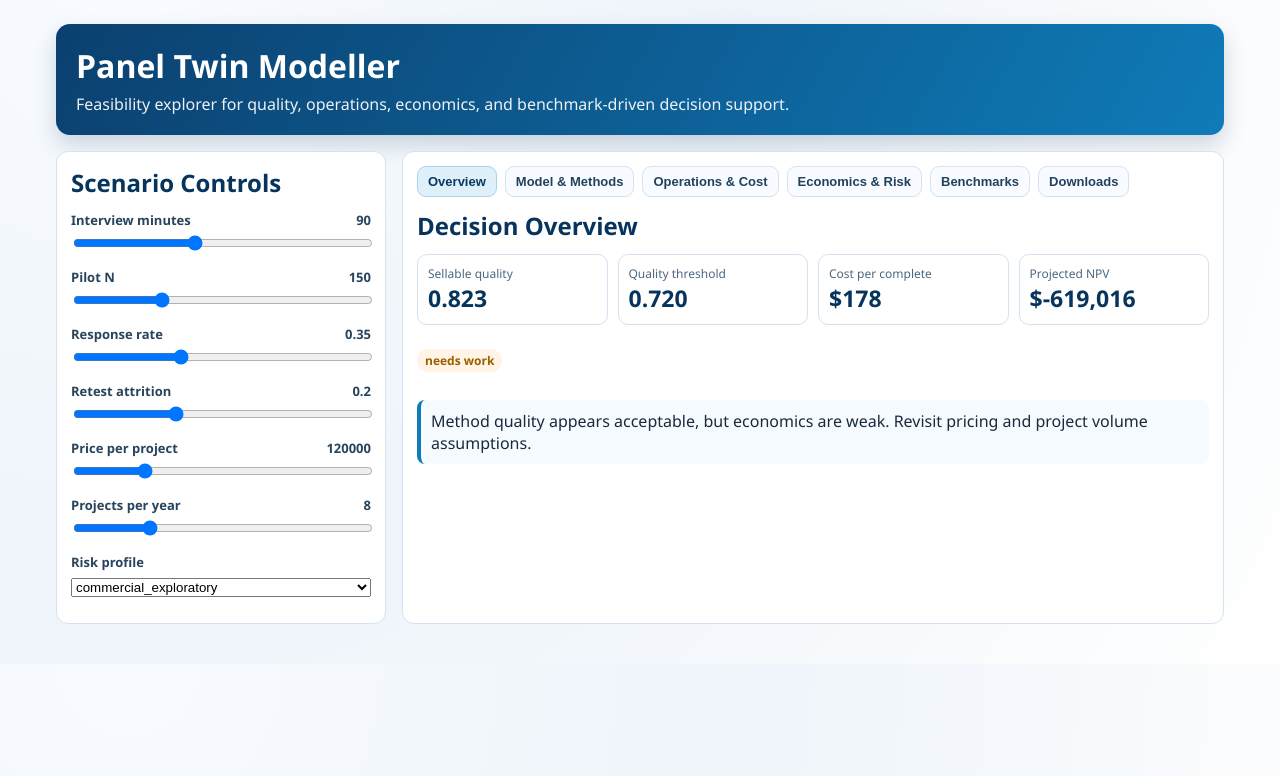
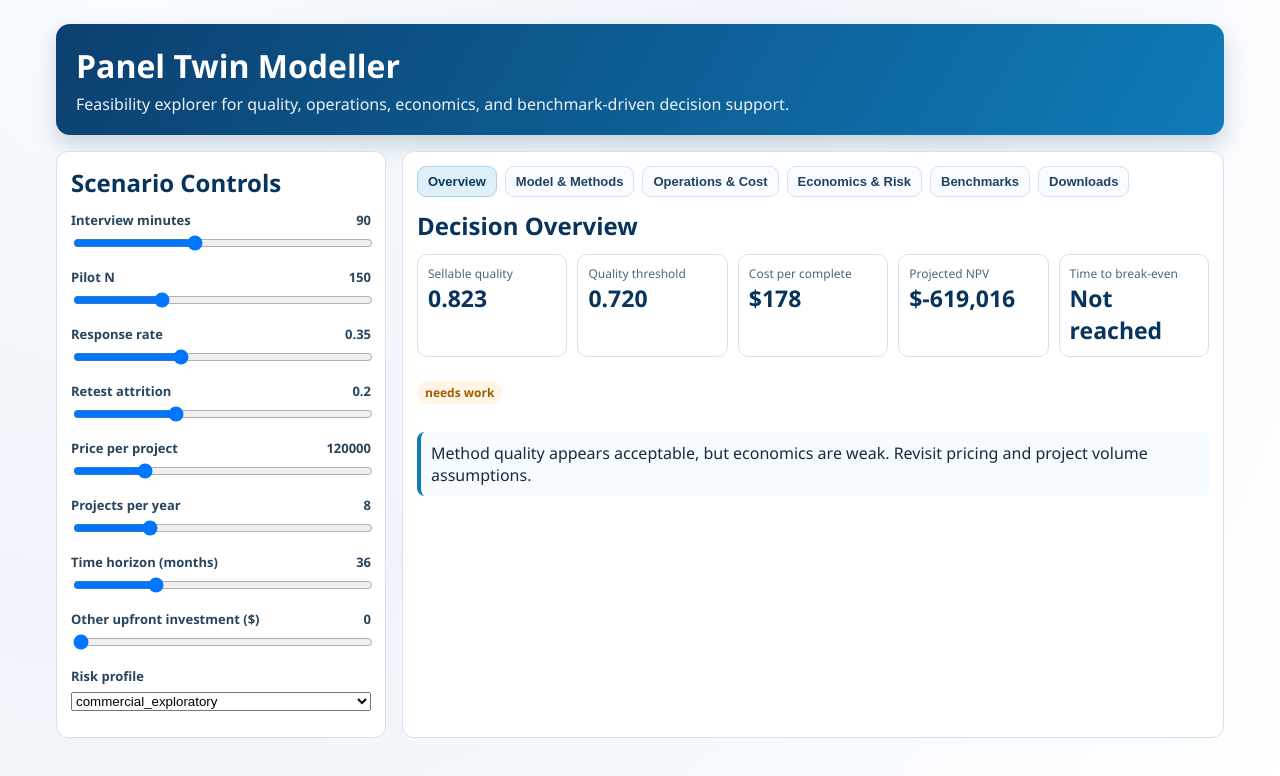
Before and after one commit to arrudafranco/panel-twin-modeller, a React (Vite) app in the folder docs-app/: page / in a window 1280 px wide. Shown: the top 776 px of the page. Built offline with nearby package versions, Linux system fonts and the light colour scheme.

Commit message:
Add break-even horizon and upfront investment controls to Pages app

```diff
--- a/docs-app/src/App.css
+++ b/docs-app/src/App.css
@@ -87,7 +87,7 @@
 
 .kpis {
   display: grid;
-  grid-template-columns: repeat(4, minmax(0, 1fr));
+  grid-template-columns: repeat(5, minmax(0, 1fr));
   gap: 10px;
   margin: 12px 0;
 }
--- a/docs-app/src/App.tsx
+++ b/docs-app/src/App.tsx
@@ -10,6 +10,8 @@ type Scenario = {
   attrition: number
   price: number
   projectsPerYear: number
+  horizonMonths: number
+  otherInitialInvestment: number
   risk: 'commercial' | 'federal'
 }
 
@@ -20,6 +22,8 @@ const INITIAL: Scenario = {
   attrition: 0.2,
   price: 120_000,
   projectsPerYear: 8,
+  horizonMonths: 36,
+  otherInitialInvestment: 0,
   risk: 'commercial',
 }
 
@@ -48,7 +52,18 @@ function App() {
   const cost = 72 + cfg.minutes * 0.58 + (1 / Math.max(cfg.responseRate, 0.05)) * 16 + cfg.attrition * 40
   const winProb = clamp(0.12 + (quality - threshold) * 1.9, 0.02, 0.96)
   const annual = (cfg.price - cost * 1000) * cfg.projectsPerYear * winProb
-  const npv = annual * 2.8 - 210_000
+  const monthlyContribution = annual / 12
+  const cac = 210_000
+  const totalUpfrontInvestment = cac + cfg.otherInitialInvestment
+  const npv = annual * 2.8 - totalUpfrontInvestment
+  const breakEvenMonths =
+    monthlyContribution > 0 ? Math.ceil(totalUpfrontInvestment / monthlyContribution) : null
+  const breakEvenWithinHorizon =
+    breakEvenMonths !== null && breakEvenMonths <= cfg.horizonMonths
+  const breakEvenLabel =
+    breakEvenMonths === null
+      ? `Not reached in ${cfg.horizonMonths} months`
+      : `${breakEvenMonths} months (${(breakEvenMonths / 12).toFixed(1)} years)`
   const favorable = quality >= threshold && npv > 0
 
   const plainLanguage = favorable
@@ -65,7 +80,7 @@ function App() {
     ['optimistic', threshold - 0.03],
   ].map(([name, t]) => {
     const wp = clamp(0.12 + (quality - (t as number)) * 1.9, 0.02, 0.96)
-    const n = ((cfg.price - cost * 1000) * cfg.projectsPerYear * wp) * 2.8 - 210_000
+    const n = ((cfg.price - cost * 1000) * cfg.projectsPerYear * wp) * 2.8 - totalUpfrontInvestment
     const low = n - Math.abs(n) * 0.15
     const high = n + Math.abs(n) * 0.15
     return `${(name as string).padEnd(12)} threshold=${(t as number).toFixed(3)} win=${wp.toFixed(3)} npv=${money(n)} band=[${money(low)}, ${money(high)}]`
@@ -126,6 +141,22 @@ function App() {
             step={1}
             onChange={(v) => update('projectsPerYear', v)}
           />
+          <Range
+            label="Time horizon (months)"
+            value={cfg.horizonMonths}
+            min={6}
+            max={120}
+            step={3}
+            onChange={(v) => update('horizonMonths', v)}
+          />
+          <Range
+            label="Other upfront investment ($)"
+            value={cfg.otherInitialInvestment}
+            min={0}
+            max={1_000_000}
+            step={5000}
+            onChange={(v) => update('otherInitialInvestment', v)}
+          />
           <label className="field">
             <span>Risk profile</span>
             <select value={cfg.risk} onChange={(e) => update('risk', e.target.value as Scenario['risk'])}>
@@ -159,6 +190,7 @@ function App() {
                 <Kpi label="Quality threshold" value={threshold.toFixed(3)} />
                 <Kpi label="Cost per complete" value={money(cost)} />
                 <Kpi label="Projected NPV" value={money(npv)} />
+                <Kpi label="Time to break-even" value={breakEvenMonths === null ? 'Not reached' : `${breakEvenMonths} mo`} />
               </div>
               <p className={favorable ? 'pill ok' : 'pill warn'}>{favorable ? 'favorable' : 'needs work'}</p>
               <p className="note">{plainLanguage}</p>
@@ -202,8 +234,11 @@ function App() {
                 <tbody>
                   <tr><th>Win probability</th><td>{winProb.toFixed(3)}</td></tr>
                   <tr><th>Annual expected contribution</th><td>{money(annual)}</td></tr>
+                  <tr><th>Total upfront investment</th><td>{money(totalUpfrontInvestment)}</td></tr>
+                  <tr><th>Time horizon</th><td>{cfg.horizonMonths} months</td></tr>
+                  <tr><th>Time to break-even</th><td>{breakEvenLabel}</td></tr>
                   <tr><th>Projected NPV</th><td>{money(npv)}</td></tr>
-                  <tr><th>Break-even signal</th><td>{npv > 0 ? 'Positive expected value' : 'Negative expected value'}</td></tr>
+                  <tr><th>Break-even within horizon</th><td>{breakEvenWithinHorizon ? 'Yes' : 'No'}</td></tr>
                 </tbody>
               </table>
               <h3>Assumption sensitivity</h3>
```
